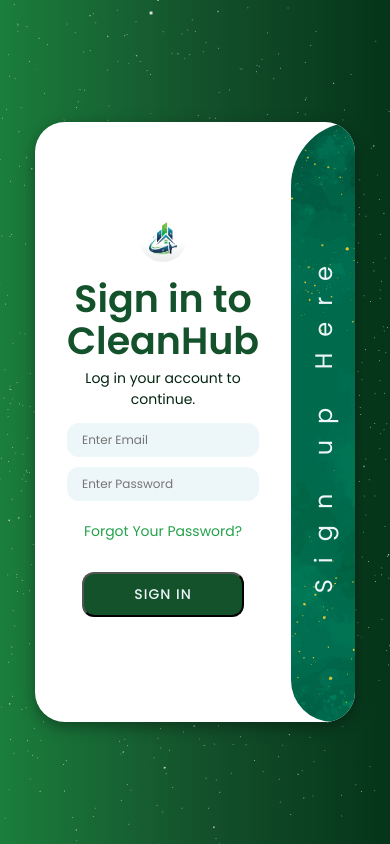
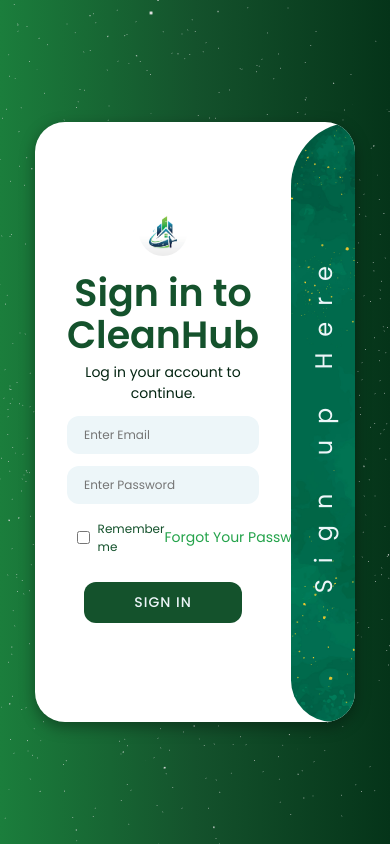
Before and after one commit to murhee-ia/CleanHub-React, a React (Vite) app: page /join-now in a window 390 px wide. Built offline with nearby package versions, Linux system fonts and the light colour scheme; no server answers.

Commit message:
Adds user register and login authentication with token

```diff
--- a/src/components/AuthComponents/UserAuth.jsx
+++ b/src/components/AuthComponents/UserAuth.jsx
@@ -1,14 +1,22 @@
 import authStyles from './UserAuth.module.css'
 import logoImg from '../../assets/images/logoImg.jpg'
-import { createRef, useEffect, useState } from 'react'
-import { Link } from "react-router-dom"
+import axiosClient from '../../../axios-client'
+import { useEffect, useRef, useState } from 'react'
+import { Link, useNavigate } from "react-router-dom"
+import { useStateContext } from '../../context/ContextProvider'
 
 const UserAuth = () => {
 
+  const { setUser, setToken } = useStateContext();
+  const [errors, setErrors] = useState(null);
+  const [message, setMessage] = useState(null);
+
+  const navigate = useNavigate();
+
   // Refs to access elements for CSS modifications
-  const container = createRef(null);
-  const toSigninButton = createRef(null);
-  const toSignupButton = createRef(null);
+  const container = useRef(null);
+  const toSigninButton = useRef(null);
+  const toSignupButton = useRef(null);
 
   useEffect(() => {
 
@@ -18,10 +26,13 @@
 
     const handleSignupClick = () => {
       containerCurrent.classList.add(authStyles.active);
+      setErrors(null);
+      setMessage(null);
     };
 
       const handleSigninClick = () => {
       containerCurrent.classList.remove(authStyles.active);
+      setErrors(null);
     };
 
     toSignupButtonCurrent.addEventListener('click', handleSignupClick);
@@ -35,33 +46,162 @@
 
   }, [])
 
+  // F O R   A U T H E N T I C A T I O N
+  const fullNameRef = useRef();
+  const userNameRef = useRef();
+  const emailSignupRef = useRef();
+  const passwordSignupRef = useRef();
+  const passwordConfirmationRef = useRef();
+  const emailSigninRef = useRef();
+  const passwordSigninRef = useRef();
+  const rememberSigninRef = useRef();
+
+  const onUserSignup = (event) => {
+    event.preventDefault()
+    setErrors(null)
+    const payload = {
+      full_name: fullNameRef.current.value,
+      user_name: userNameRef.current.value,
+      email: emailSignupRef.current.value,
+      password: passwordSignupRef.current.value,
+      password_confirmation: passwordConfirmationRef.current.value,
+    }
+    axiosClient.post('/auth/register', payload)
+      .then(({data}) => {
+        setMessage(data.message);
+        toSigninButton.current.click();
+        fullNameRef.current.value = ''
+        userNameRef.current.value = ''
+        emailSignupRef.current.value = ''
+        passwordSignupRef.current.value = ''
+        passwordConfirmationRef.current.value = ''
+      }).catch( error => {
+        const response = error.response
+        if (response && response.data && response.data.errors) {
+          setErrors(response.data.errors)
+        } else {
+          setErrors({ general: ['An error occurred during registration'] })
+        }
+      })
+  }
+
+  const onUserSignin = (event) => {
+    event.preventDefault()
+    setErrors(null)
+    setMessage(null)
+    const payload = {
+      email: emailSigninRef.current.value,
+      password: passwordSigninRef.current.value,
+      remember: rememberSigninRef.current.checked,
+    }
+    axiosClient.post('/auth/login', payload)
+      .then(({data}) => {
+        setUser(data.user)
+        setToken(data.token, data.tokenExpiration)
+      }).catch( error => {
+        const response = error.response
+        if (response && response.status == 401) {
+          setErrors({ status: 401, message: [response.data.message]})
+        } else {
+          setErrors({ general: ['An error occurred during login'] })
+        }
+      })
+  }
+
+  const renderFieldError = (fieldName) => {
+    if (errors && errors[fieldName]) {
+      return (
+        <div className={authStyles['error-message']}>
+          {Array.isArray(errors[fieldName]) ? errors[fieldName][0] : errors[fieldName]}
+        </div>
+      );
+    }
+    return null;
+  };
+
+  const renderGeneralError = () => {
+    if (errors && errors.general) {
+      return (
+        <div className={authStyles['error-message-general']}>
+          {errors.general[0]}
+        </div>
+      );
+    } else if (errors && errors.status == 401) {
+      return (
+        <div className={authStyles['error-message-general']}>
+          {errors.message}
+        </div>
+      );
+    }
+    return null;
+  };
+
+  const renderSuccessMessage = () => {
+    if (message) {
+      return (
+        <div className={authStyles['success-message']}>
+          {message}
+        </div>
+      );
+    }
+    return null;
+  };
+
   return (
     <div className={authStyles["container-body"]}>
       <div className={authStyles["container"]}  ref={container}>
         {/* R E G I S T E R */}
         <div className={`${authStyles['form-container']} ${authStyles['sign-up']}`}>
-          <form action="POST">
-            <Link to='/'><img className={authStyles['logo']} src={logoImg}/></Link>
+          <form action="POST" onSubmit={onUserSignup}>
+            <Link to='/'><img className={authStyles['logo']} src={logoImg} alt="Logo"/></Link>
             <h1>Create Your Account</h1>
             <span>Start with registration to continue.</span>
-              <input type="text" name="full-name" placeholder='Enter Full Name' required />
-              <input type="text" name="user-name" placeholder='Enter Username' required/>
-              <input type="email" name="email" placeholder='Enter Email Address' required/>
-              <input type="password" name="password" placeholder='Enter Password' required/>
-              <input type="password" name="password_confirmation" placeholder='Confirm Password' required/>
-            <button>SIGN UP</button>
+            {renderGeneralError()}
+            <div className={authStyles['input-group']}>
+              <input ref={fullNameRef} type="text" placeholder='Enter Full Name' required />
+              {renderFieldError('full_name')}
+            </div>
+            <div className={authStyles['input-group']}>
+              <input ref={userNameRef} type="text" placeholder='Enter Username' required/>
+              {renderFieldError('user_name')}
+            </div>
+            <div className={authStyles['input-group']}>
+              <input ref={emailSignupRef} type="email" placeholder='Enter Email Address' required/>
+              {renderFieldError('email')}
+            </div>
+            <div className={authStyles['input-group']}>
+              <input ref={passwordSignupRef} type="password" placeholder='Enter Password' required/>
+              {renderFieldError('password')}
+            </div>
+            <div className={authStyles['input-group']}>
+              <input ref={passwordConfirmationRef} type="password" placeholder='Confirm Password' required/>
+              {renderFieldError('password_confirmation')}
+            </div>
+            <button type="submit">SIGN UP</button>
           </form>
         </div>
         {/* LO G G I N G  I N */}
         <div className={`${authStyles['form-container']} ${authStyles['sign-in']}`}>
-          <form action="POST">
-            <Link to='/'><img className={authStyles['logo']} src={logoImg}/></Link>
+          <form action="POST" onSubmit={onUserSignin}>
+            <Link to='/'><img className={authStyles['logo']} src={logoImg} alt="Logo"/></Link>
             <h1>Sign in to CleanHub</h1>
             <span>Log in your account to continue.</span>
-            <input type="email" name="email" placeholder='Enter Email' required/>
-            <input type="password" name="password" placeholder='Enter Password' required/>
-            <a href="#">Forgot Your Password?</a>
-            <button>SIGN IN</button>
+            {renderGeneralError()}
+            {renderSuccessMessage()}
+            <div className={authStyles['input-group']}>
+              <input ref={emailSigninRef} type="email" placeholder='Enter Email' required/>
+            </div>
+            <div className={authStyles['input-group']}>
+              <input ref={passwordSigninRef} type="password" placeholder='Enter Password' required/>
+            </div>
+            <div className={authStyles['form-misc']}>
+              <div className={authStyles['remember-me']}>
+                <input ref={rememberSigninRef} type="checkbox" />
+                <label htmlFor="remember-signin">Remember me</label>
+              </div>
+              <a href="#">Forgot Your Password?</a>
+            </div>
+            <button type="submit">SIGN IN</button>
           </form>
         </div>
         {/* T O G G L E */}
@@ -70,17 +210,17 @@
             <div className={`${authStyles['toggle-panel']} ${authStyles['toggle-left']}`}>
               <h1>Welcome Friend!</h1>
               <p>Already have an account? Sign in to use site features.</p>
-              <button className={`${authStyles['hidden']} ${authStyles['hidden-signin']}`} ref={toSigninButton} id='to-signin'>Sign in Here</button>
+              <button className={`${authStyles['hidden']} ${authStyles['hidden-signin']}`} ref={toSigninButton} id='to-signin' type="button">Sign in Here</button>
             </div>
             <div className={`${authStyles['toggle-panel']} ${authStyles['toggle-right']}`}>
               <h1>Hello Friend!</h1>
               <p>Doesn't have an account yet? Register to use site features.</p>
-              <button className={`${authStyles['hidden']} ${authStyles['hidden-signup']}`}  ref={toSignupButton} id='to-signup'>Sign up Here</button>
+              <button className={`${authStyles['hidden']} ${authStyles['hidden-signup']}`} ref={toSignupButton} id='to-signup' type="button">Sign up Here</button>
             </div>
           </div>
         </div>
       </div>
-  </div>
+    </div>
   )
 }
 
--- a/src/components/AuthComponents/UserAuth.module.css
+++ b/src/components/AuthComponents/UserAuth.module.css
@@ -35,18 +35,30 @@
   height: 100%;
 }
 
-.container input {
+.container input[type="text"],
+.container input[type="email"],
+.container input[type="password"] {
   background-color: var(--custom-white);
   border: none;
-  margin: 8px 0;
+  margin: 6px 0;
   padding: 10px 15px;
   font-size: 14px;
   border-radius: 12px;
   width: 100%;
+  border: 2px solid transparent;
+  transition: border-color 0.2s ease;
 }
 
-.container input:focus {
+.container input[type="text"]:focus,
+.container input[type="email"]:focus,
+.container input[type="password"]:focus {
   box-shadow: none;
+  border-color: var(--green-600);
+  outline: none;
+}
+
+.container input.error {
+  border-color: #dc3545;
 }
 
 .container span {
@@ -83,7 +95,7 @@
   text-align: center;
 }
 
-.form-container button {
+.form-container button[type="submit"] {
   background-color: var(--green-800);
   color: var(--custom-white);
   font-size: 14px;
@@ -92,13 +104,12 @@
   font-weight: 500;
   letter-spacing: 1px;
   margin-top: 20px;
-  /* transition: filter 0.2s ease, transform 0.2s ease; */
+  border: none;
+  cursor: pointer;
   transition: background-color 0.2s ease;
 }
 
-.form-container button:hover {
-  /* filter: brightness(1.5);
-  transform: scale(1.05); */
+.form-container button[type="submit"]:hover {
   background-color: var(--green-700);
 }
 
@@ -216,6 +227,7 @@
   border: 1px solid var(--custom-white);
   border-radius: 8px;
   padding: 10px 45px;
+  cursor: pointer;
   transition: transform 0.2s ease-in-out;
 }
 
@@ -226,13 +238,95 @@
   transform: scale(1.05);
 }
 
-.error-message {
-  color: red;
-  font-size: 10px;
-  text-align: center;
+.form-misc {
+  display: flex;
+  width: 90%;
 }
 
+.form-misc > a {
+  text-wrap: nowrap;
+}
 
+/* Input group for better error message positioning */
+.input-group {
+  width: 100%;
+  position: relative;
+  margin-bottom: 4px;
+}
+
+/* Error message styles */
+.error-message {
+  color: #dc3545;
+  font-size: 11px;
+  text-align: left;
+  margin-top: 2px;
+  margin-bottom: 4px;
+  padding-left: 5px;
+  font-weight: 400;
+  line-height: 1.3;
+}
+
+.error-message-general {
+  color: #dc3545;
+  font-size: 12px;
+  text-align: center;
+  margin: 8px 0;
+  padding: 8px 12px;
+  background-color: #f8d7da;
+  border: 1px solid #f5c6cb;
+  border-radius: 8px;
+  font-weight: 500;
+}
+
+/* Success message styles */
+.success-message {
+  color: #155724;
+  font-size: 12px;
+  text-align: center;
+  margin: 8px 0;
+  padding: 8px 12px;
+  background-color: #d4edda;
+  border: 1px solid #c3e6cb;
+  border-radius: 8px;
+  font-weight: 500;
+}
+
+.success-message-signin {
+  color: #155724;
+  font-size: 11px;
+  text-align: center;
+  margin: 6px 0;
+  padding: 6px 10px;
+  background-color: #d4edda;
+  border: 1px solid #c3e6cb;
+  border-radius: 6px;
+  font-weight: 400;
+}
+
+/* Remember me checkbox styles */
+.remember-me {
+  display: flex;
+  align-items: center;
+  gap: 8px;
+  margin: 12px 0 8px;
+  width: 100%;
+  justify-content: flex-start;
+}
+
+.remember-me input[type="checkbox"] {
+  width: auto;
+  margin: 0;
+  cursor: pointer;
+  accent-color: var(--green-800);
+}
+
+.remember-me label {
+  font-size: 13px;
+  color: var(--green-800);
+  cursor: pointer;
+  margin: 0;
+  user-select: none;
+}
 
 /*==========iPAD==========*/
 @media only screen and (min-width: 700px) and (max-width: 835px) {
@@ -299,12 +393,32 @@
     box-shadow: unset;
     transform: scale(1);
   }
-  .container input {
+  .container input[type="text"],
+  .container input[type="email"],
+  .container input[type="password"] {
     font-size: 12px;
-    margin: 5px 0;
+    margin: 4px 0;
     padding: 8px 15px;
   }
   .error-message {
     font-size: 10px;
   }
+  .error-message-general {
+    font-size: 11px;
+    padding: 6px 10px;
+  }
+  .success-message {
+    font-size: 11px;
+    padding: 6px 10px;
+  }
+  .success-message-signin {
+    font-size: 10px;
+    padding: 5px 8px;
+  }
+  .remember-me {
+    margin: 8px 0 6px;
+  }
+  .remember-me label {
+    font-size: 12px;
+  }
 }
```
Also changed, not shown: src/context/ContextProvider.jsx (+12 -1 lines).
